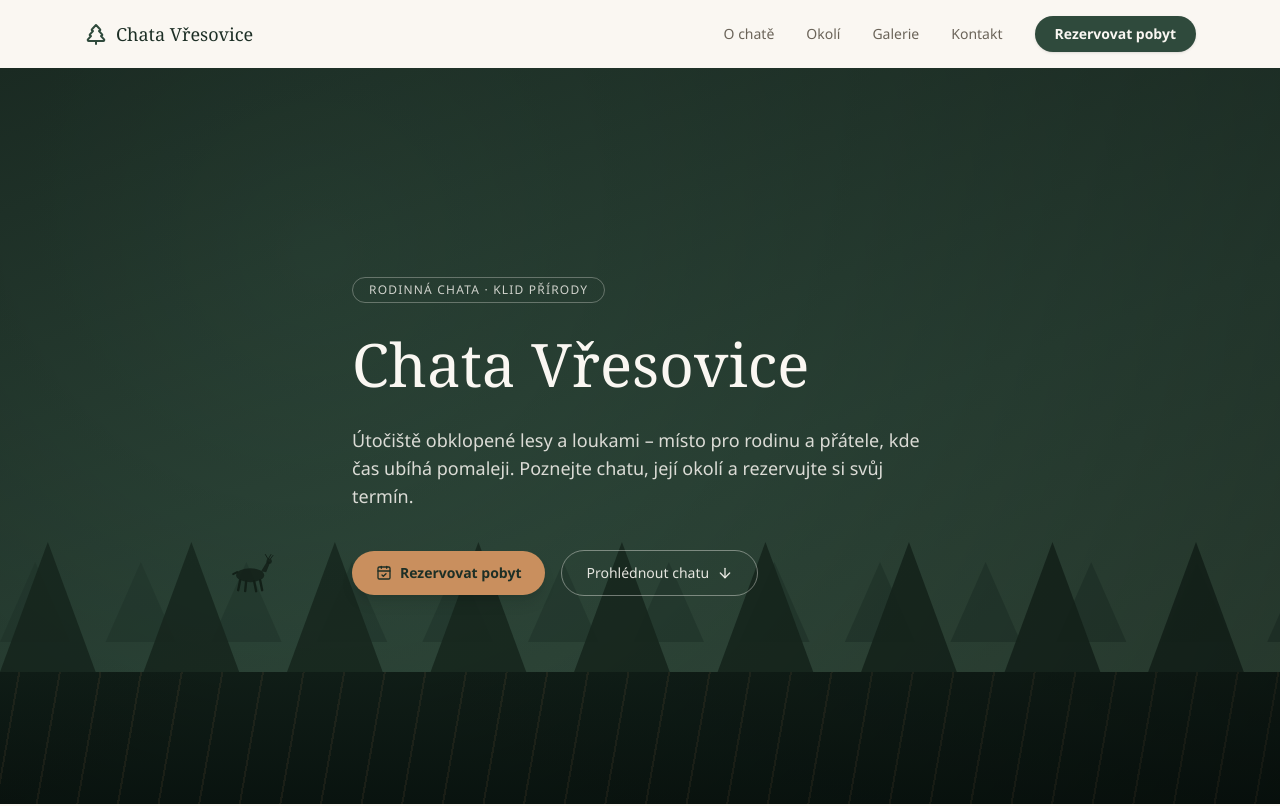
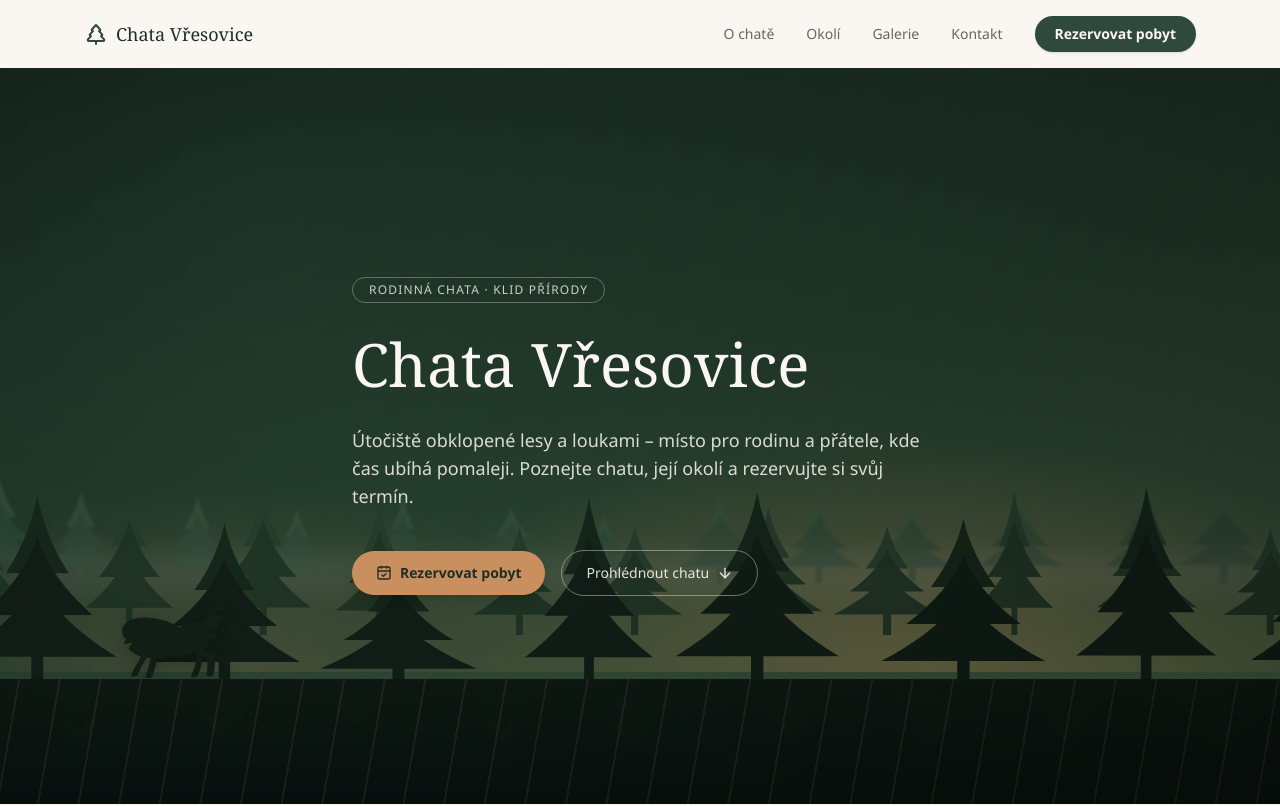
Before and after one commit to olevicek-code/Chata-Vresovice, a Next.js app: page / in a window 1280 px wide. Shown: the top 806 px of the page. Built offline with nearby package versions, Linux system fonts and the light colour scheme.

Commit message:
Add files via upload

```diff
--- a/src/components/ForestScene.tsx
+++ b/src/components/ForestScene.tsx
@@ -4,11 +4,92 @@ import { useMemo, useRef, useState } from "react";
 import { motion, useMotionValue, useSpring, useTransform } from "framer-motion";
 
 /**
- * Animated, interactive hero backdrop: layered forest silhouettes, a shimmering
- * river, fireflies and a couple of deer walking along the water's edge.
- * Everything here is drawn with SVG/CSS (no external images), so it needs no
- * photos to look alive — swap it for a real photo later if you prefer.
+ * Animated, interactive hero backdrop: layered illustrated forest, a warm
+ * golden-hour glow, a shimmering river with reflection, drifting fireflies
+ * and deer walking along the water's edge. Everything is drawn with SVG/CSS
+ * (no external images needed) — swap it for a real photo later if you like.
  */
+
+// Deterministic pseudo-random helper so the tree line looks organic but is
+// stable between renders (no Math.random flashing on every re-render).
+function seeded(n: number) {
+  return (Math.sin(n * 12.9898) * 43758.5453) % 1;
+}
+function rand(seed: number, min: number, max: number) {
+  const v = Math.abs(seeded(seed));
+  return min + (v - Math.floor(v)) * (max - min);
+}
+
+function TreeLine({
+  seedOffset,
+  count,
+  baseHeight,
+  heightVariance,
+  color,
+  width = 800,
+  canopyColor,
+}: {
+  seedOffset: number;
+  count: number;
+  baseHeight: number;
+  heightVariance: number;
+  color: string;
+  canopyColor: string;
+  width?: number;
+}) {
+  const trees = useMemo(() => {
+    const spacing = width / count;
+    return Array.from({ length: count }, (_, i) => {
+      const cx = i * spacing + rand(seedOffset + i, -6, 6) + spacing / 2;
+      const h = baseHeight + rand(seedOffset + i * 2, -heightVariance, heightVariance);
+      const w = spacing * rand(seedOffset + i * 3, 0.55, 0.85);
+      return { cx, h, w };
+    });
+  }, [seedOffset, count, baseHeight, heightVariance, width]);
+
+  return (
+    <svg
+      className="absolute bottom-0 left-0 w-full"
+      viewBox={`0 0 ${width} ${baseHeight + heightVariance + 20}`}
+      preserveAspectRatio="none"
+      height={baseHeight + heightVariance + 20}
+    >
+      {trees.map((t, i) => {
+        const top = baseHeight + heightVariance + 20 - t.h;
+        const tierH = t.h * 0.34;
+        return (
+          <g key={i}>
+            {/* trunk sliver */}
+            <rect
+              x={t.cx - t.w * 0.04}
+              y={top + t.h * 0.55}
+              width={t.w * 0.08}
+              height={t.h * 0.5}
+              fill={color}
+            />
+            {/* three stacked conifer tiers – pointed apex, gently concave
+                sides, widening toward the base for a classic pine silhouette */}
+            {[0, 1, 2].map((tier) => {
+              const tierTop = top + tier * tierH * 0.62;
+              const tierW = t.w * (0.42 + tier * 0.32);
+              const tierBottom = tierTop + tierH * 1.15;
+              return (
+                <path
+                  key={tier}
+                  d={`M${t.cx} ${tierTop}
+                      Q${t.cx - tierW * 0.12} ${tierTop + tierH * 0.6}, ${t.cx - tierW / 2} ${tierBottom}
+                      L${t.cx + tierW / 2} ${tierBottom}
+                      Q${t.cx + tierW * 0.12} ${tierTop + tierH * 0.6}, ${t.cx} ${tierTop} Z`}
+                  fill={tier === 0 ? canopyColor : color}
+                />
+              );
+            })}
+          </g>
+        );
+      })}
+    </svg>
+  );
+}
 
 function Deer({
   size = 1,
@@ -16,52 +97,95 @@ function Deer({
   duration,
   delay = 0,
   flip = false,
+  tone = "#152318",
 }: {
   size?: number;
   top: string;
   duration: number;
   delay?: number;
   flip?: boolean;
+  tone?: string;
 }) {
   return (
     <motion.div
       className="absolute"
       style={{ top, left: 0, width: 0, height: 0 }}
-      initial={{ x: "-15vw" }}
-      animate={{ x: "115vw" }}
-      transition={{
-        duration,
-        delay,
-        repeat: Infinity,
-        ease: "linear",
-      }}
+      initial={{ x: "-25vw" }}
+      animate={{ x: "125vw" }}
+      transition={{ duration, delay, repeat: Infinity, ease: "linear" }}
     >
       <motion.svg
-        viewBox="0 0 64 40"
-        width={64 * size}
-        height={40 * size}
-        style={{ transform: flip ? "scaleX(-1)" : undefined }}
-        animate={{ y: [0, -1.5, 0] }}
-        transition={{ duration: 0.6, repeat: Infinity, ease: "easeInOut" }}
+        viewBox="0 0 220 140"
+        width={110 * size}
+        height={70 * size}
+        style={{
+          transform: flip ? "scaleX(-1)" : undefined,
+          filter: "drop-shadow(0 6px 10px rgba(0,0,0,0.25))",
+        }}
+        animate={{ y: [0, -3, 0, -1.5, 0] }}
+        transition={{ duration: 0.9, repeat: Infinity, ease: "easeInOut" }}
         aria-hidden
       >
-        <g fill="#14231a" fillOpacity={0.85}>
+        <g fill={tone}>
+          {/* hind leg (back) */}
+          <path d="M70 96 C66 106 60 112 55 124 C58 126 63 126 65 123 C70 113 74 104 78 97 Z" />
+          {/* front leg (back) */}
+          <path d="M148 94 C150 105 146 113 141 125 C144 127 149 127 151 124 C156 112 158 102 157 93 Z" />
+          {/* hind leg (front) */}
+          <path d="M84 98 C82 109 79 116 76 126 C79 128 84 128 86 125 C90 114 92 105 93 97 Z" />
+          {/* front leg (front) */}
+          <path d="M162 92 C166 103 165 112 163 124 C166 126 171 126 173 123 C176 111 176 101 173 91 Z" />
+
+          {/* tail */}
+          <path d="M60 68 C52 68 47 72 45 78 C50 79 56 77 61 73 Z" />
+
           {/* body */}
-          <ellipse cx="30" cy="22" rx="14" ry="7" />
-          {/* neck + head */}
-          <path d="M41 18 L47 8 L50 9 L46 19 Z" />
-          <circle cx="49" cy="8" r="2.6" />
-          {/* antlers */}
           <path
-            d="M48 6 L45 1 M48 6 L51 1 M50 6 L53 2"
-            stroke="#14231a"
-            strokeWidth="1"
+            d="M58 78
+               C46 74 40 64 44 54
+               C48 45 62 40 78 41
+               C96 42 112 47 124 55
+               C134 50 146 46 156 47
+               C164 48 168 53 166 58
+               C171 59 176 62 177 67
+               C177 71 172 73 166 72
+               C168 78 166 84 160 87
+               C165 89 168 93 166 97
+               C160 99 152 96 148 91
+               C138 96 122 98 108 96
+               C104 100 96 101 90 98
+               C78 100 66 97 58 90
+               C52 88 50 83 58 78 Z"
+          />
+
+          {/* neck + head, held slightly low as if grazing/walking */}
+          <path
+            d="M150 55
+               C158 46 166 36 172 27
+               C174 24 178 23 180 26
+               C182 29 180 33 177 36
+               C182 35 187 37 188 41
+               C189 45 185 48 180 47
+               C183 51 182 56 178 58
+               C173 61 168 59 166 55
+               C161 61 155 63 150 60 Z"
+          />
+
+          {/* muzzle */}
+          <path d="M178 26 C183 22 189 21 193 24 C195 27 192 31 187 32 C183 33 179 30 178 26 Z" />
+
+          {/* ear */}
+          <path d="M166 30 C170 24 176 22 180 25 C177 30 172 32 166 30 Z" />
+
+          {/* antlers – a few elegant branching tines */}
+          <path
+            d="M181 22 C180 12 176 4 170 -2 M181 22 C184 12 189 6 196 3
+               M183 15 C187 10 192 8 197 9 M178 16 C174 10 168 7 162 8"
+            stroke={tone}
+            strokeWidth="2.6"
+            strokeLinecap="round"
             fill="none"
           />
-          {/* legs (simple walk pose) */}
-          <path d="M20 27 L18 37 M26 28 L25 38 M34 28 L36 38 M40 27 L42 37" stroke="#14231a" strokeWidth="2.4" strokeLinecap="round" />
-          {/* tail */}
-          <path d="M17 19 L13 21" stroke="#14231a" strokeWidth="2" strokeLinecap="round" />
         </g>
       </motion.svg>
     </motion.div>
@@ -81,7 +205,7 @@ function Firefly({ index }: { index: number }) {
 
   return (
     <motion.span
-      className="absolute h-1.5 w-1.5 rounded-full bg-wood-light"
+      className="absolute h-1.5 w-1.5 rounded-full bg-wood-light shadow-[0_0_6px_2px_rgba(201,143,94,0.8)]"
       style={{ left: seed.left, top: seed.top }}
       animate={{ opacity: [0, 0.9, 0], y: [0, -14, 0] }}
       transition={{
@@ -102,12 +226,15 @@ export default function ForestScene() {
       window.matchMedia("(prefers-reduced-motion: reduce)").matches
   );
   const mx = useMotionValue(0);
-  const my = useMotionValue(0);
-  const treeShiftFar = useSpring(useTransform(mx, [-1, 1], [6, -6]), {
+  const treeShiftFar = useSpring(useTransform(mx, [-1, 1], [8, -8]), {
     stiffness: 40,
     damping: 20,
   });
-  const treeShiftNear = useSpring(useTransform(mx, [-1, 1], [14, -14]), {
+  const treeShiftMid = useSpring(useTransform(mx, [-1, 1], [16, -16]), {
+    stiffness: 40,
+    damping: 20,
+  });
+  const treeShiftNear = useSpring(useTransform(mx, [-1, 1], [26, -26]), {
     stiffness: 40,
     damping: 20,
   });
@@ -116,7 +243,6 @@ export default function ForestScene() {
     const rect = containerRef.current?.getBoundingClientRect();
     if (!rect) return;
     mx.set(((e.clientX - rect.left) / rect.width) * 2 - 1);
-    my.set(((e.clientY - rect.top) / rect.height) * 2 - 1);
   };
 
   return (
@@ -127,62 +253,91 @@ export default function ForestScene() {
       aria-hidden
     >
       {/* sky */}
-      <div className="absolute inset-0 bg-[linear-gradient(160deg,#1d2f26,#2f4a3c_55%,#3c5745)]" />
+      <div className="absolute inset-0 bg-[linear-gradient(165deg,#162720_0%,#26402f_45%,#3d5a41_78%,#5c7a4e_100%)]" />
 
-      {/* distant tree line */}
-      <motion.svg
+      {/* warm golden-hour glow near the horizon */}
+      <div className="absolute inset-x-0 bottom-[18%] h-[45%] bg-[radial-gradient(60%_100%_at_72%_100%,rgba(230,168,101,0.35),transparent_70%)]" />
+      <div className="absolute inset-x-0 bottom-[18%] h-[45%] bg-[radial-gradient(40%_80%_at_18%_100%,rgba(201,143,94,0.2),transparent_70%)]" />
+
+      {/* far, softly blurred tree line */}
+      <motion.div
         style={{ x: reduceMotion ? 0 : treeShiftFar }}
-        className="absolute bottom-[22%] left-0 w-[110%] opacity-60"
-        viewBox="0 0 800 120"
-        preserveAspectRatio="none"
-        height="120"
+        className="absolute bottom-[30%] left-[-5%] w-[130%] opacity-70 blur-[1.5px]"
       >
-        {Array.from({ length: 14 }).map((_, i) => (
-          <path
-            key={i}
-            d={`M${i * 60} 120 L${i * 60 + 20} 40 L${i * 60 + 40} 120 Z`}
-            fill="#243b30"
-          />
-        ))}
-      </motion.svg>
+        <TreeLine
+          seedOffset={1}
+          count={16}
+          baseHeight={90}
+          heightVariance={22}
+          color="#33503d"
+          canopyColor="#3c5c44"
+        />
+      </motion.div>
 
-      {/* nearer tree line */}
-      <motion.svg
+      {/* soft mist band between layers for depth */}
+      <div className="absolute inset-x-0 bottom-[27%] h-16 bg-gradient-to-t from-transparent via-cream/10 to-transparent blur-md" />
+
+      {/* mid tree line */}
+      <motion.div
+        style={{ x: reduceMotion ? 0 : treeShiftMid }}
+        className="absolute bottom-[23%] left-[-5%] w-[130%] opacity-90"
+      >
+        <TreeLine
+          seedOffset={41}
+          count={13}
+          baseHeight={130}
+          heightVariance={28}
+          color="#213827"
+          canopyColor="#294331"
+        />
+      </motion.div>
+
+      {/* fireflies drifting between the trees */}
+      {!reduceMotion &&
+        Array.from({ length: 9 }).map((_, i) => <Firefly key={i} index={i} />)}
+
+      {/* near, darker tree line framing the bottom of the scene */}
+      <motion.div
         style={{ x: reduceMotion ? 0 : treeShiftNear }}
-        className="absolute bottom-[18%] left-0 w-[115%] opacity-90"
-        viewBox="0 0 800 160"
-        preserveAspectRatio="none"
-        height="160"
+        className="absolute bottom-[15%] left-[-5%] w-[130%]"
       >
-        {Array.from({ length: 11 }).map((_, i) => (
-          <path
-            key={i}
-            d={`M${i * 78} 160 L${i * 78 + 26} 30 L${i * 78 + 52} 160 Z`}
-            fill="#1a2c22"
-          />
-        ))}
-      </motion.svg>
+        <TreeLine
+          seedOffset={97}
+          count={9}
+          baseHeight={170}
+          heightVariance={40}
+          color="#132119"
+          canopyColor="#182b1e"
+        />
+      </motion.div>
 
-      {/* fireflies */}
-      {!reduceMotion &&
-        Array.from({ length: 8 }).map((_, i) => <Firefly key={i} index={i} />)}
-
-      {/* deer walking along the tree line */}
+      {/* deer walking along the clearing at the water's edge, in front of
+          the near tree line so they stay clearly visible */}
       {!reduceMotion && (
         <>
-          <Deer top="66%" duration={26} size={1} />
-          <Deer top="70%" duration={32} size={0.7} delay={4} flip />
+          <Deer top="71%" duration={30} size={1.4} />
+          <Deer top="76%" duration={38} size={0.85} delay={7} flip tone="#1c2c1f" />
         </>
       )}
 
-      {/* water */}
-      <div className="absolute inset-x-0 bottom-0 h-[18%] overflow-hidden">
-        <div className="absolute inset-0 bg-[linear-gradient(180deg,#12211a,#0b1712)]" />
+      {/* water, with a soft mirrored reflection of the tree line + shimmer */}
+      <div className="absolute inset-x-0 bottom-0 h-[17%] overflow-hidden">
+        <div className="absolute inset-0 bg-[linear-gradient(180deg,#0f1c15,#081310)]" />
+        <div className="absolute inset-x-0 top-0 h-full scale-y-[-1] opacity-25 blur-[2px]">
+          <TreeLine
+            seedOffset={97}
+            count={9}
+            baseHeight={60}
+            heightVariance={14}
+            color="#132119"
+            canopyColor="#182b1e"
+          />
+        </div>
         <motion.div
-          className="absolute inset-0 opacity-40"
+          className="absolute inset-0 opacity-35"
           style={{
             backgroundImage:
-              "repeating-linear-gradient(100deg, rgba(201,143,94,0.25) 0px, rgba(201,143,94,0.25) 2px, transparent 2px, transparent 40px)",
+              "repeating-linear-gradient(100deg, rgba(230,168,101,0.3) 0px, rgba(230,168,101,0.3) 2px, transparent 2px, transparent 40px)",
             backgroundSize: "200% 100%",
           }}
           animate={{ backgroundPositionX: ["0%", "100%"] }}
@@ -191,7 +346,7 @@ export default function ForestScene() {
       </div>
 
       {/* soft vignette so foreground text stays readable */}
-      <div className="absolute inset-0 bg-[radial-gradient(circle_at_25%_25%,rgba(0,0,0,0),rgba(0,0,0,0.35)_100%)]" />
+      <div className="absolute inset-0 bg-[radial-gradient(circle_at_20%_20%,rgba(0,0,0,0),rgba(0,0,0,0.4)_100%)]" />
     </div>
   );
 }
```
